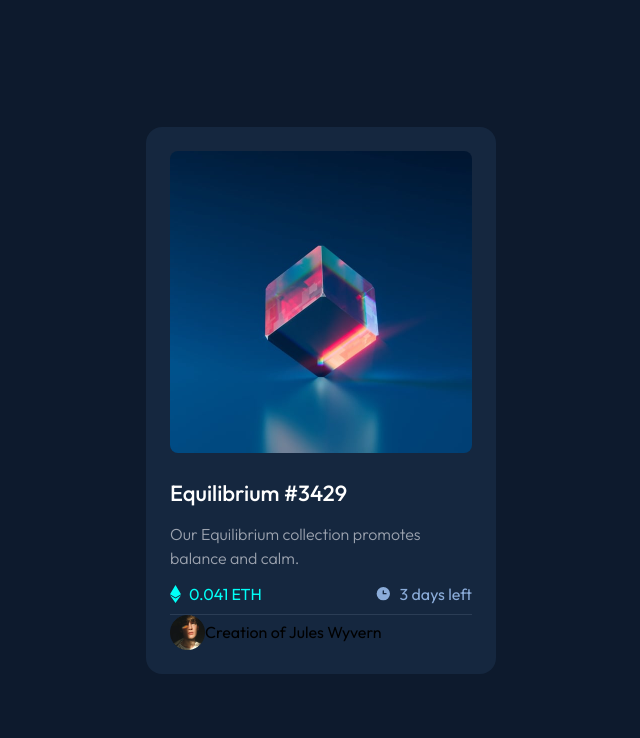
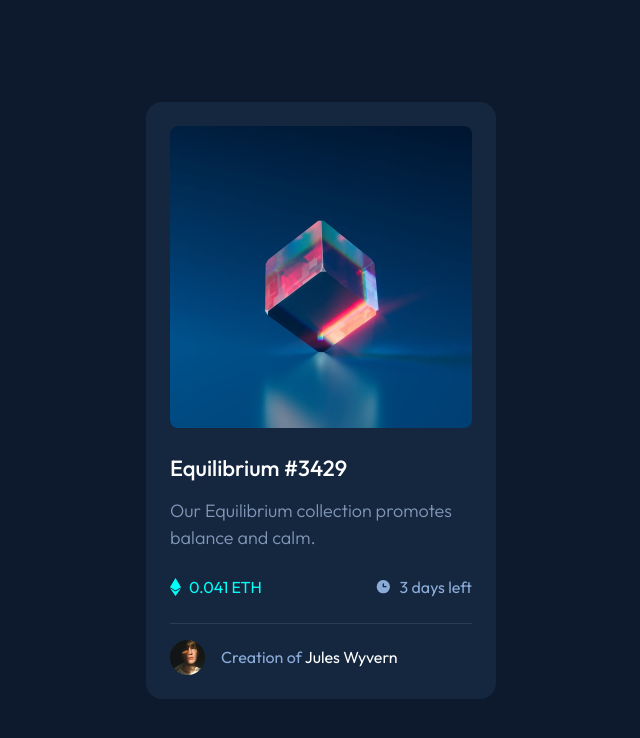
Before and after one commit to HarikrishnanYPR1707/nft-preview-card-component, a React (Vite) app: page / in a window 1280 px wide. Shown: the top 738 px of the page, without its empty margins (319-959 px from the left). Built offline with nearby package versions, Linux system fonts and the light colour scheme.

Commit message:
Added Changes

```diff
--- a/src/components/NftCardPreview.jsx
+++ b/src/components/NftCardPreview.jsx
@@ -12,15 +12,15 @@ const NftCardPreview = () => {
       </div>
       {/* header and para section  */}
       <div className="">
-        <h1 className="mb-3 text-[22px] font-medium text-white">
+        <h1 className="active:text-fmCyan mb-3 text-[22px] font-medium text-white">
           Equilibrium #3429
         </h1>
-        <p className="font-light text-gray-400">
+        <p className="font-light text-[#8298b9] lg:text-[18px]">
           Our Equilibrium collection promotes balance and calm.
         </p>
       </div>
       {/* value and time section  */}
-      <div className="mb-2 mt-3 flex items-center justify-between text-base">
+      <div className="mb-2 mt-3 flex items-center justify-between text-base lg:mb-6 lg:mt-6">
         <p className="flex items-center justify-between">
           <span className="mr-2">
             <img src="./icon-ethereum.svg" alt="" />
@@ -35,14 +35,15 @@ const NftCardPreview = () => {
         </p>
       </div>
       {/*  Divider  */}
-      <div className="mt-2 h-[1px] w-full bg-[#2b3d55]" />
+      <div className="h-[1px] w-full bg-[#2b3d55]" />
       {/* Avatar and creator section  */}
-      <div className="flex items-center justify-start">
+      <div className="mt-4 flex items-center gap-4">
         <div className="w-[35px]">
           <img src="/image-avatar.png" alt="avatar" />
         </div>
-        <p className="">
-          Creation of <span className="">Jules Wyvern</span>
+        <p className="text-[#8BACD9]">
+          Creation of{" "}
+          <span className="active:text-fmCyan text-white">Jules Wyvern</span>
         </p>
       </div>
     </div>
```
